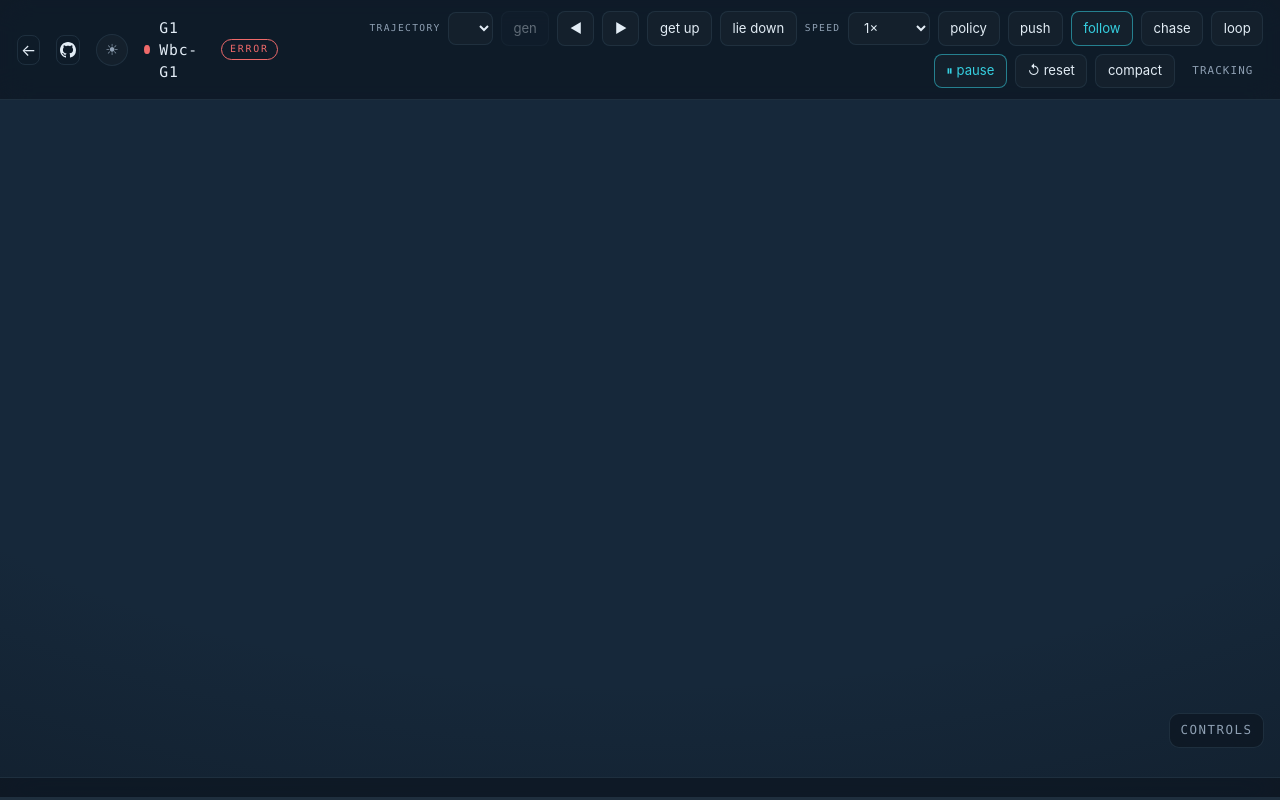
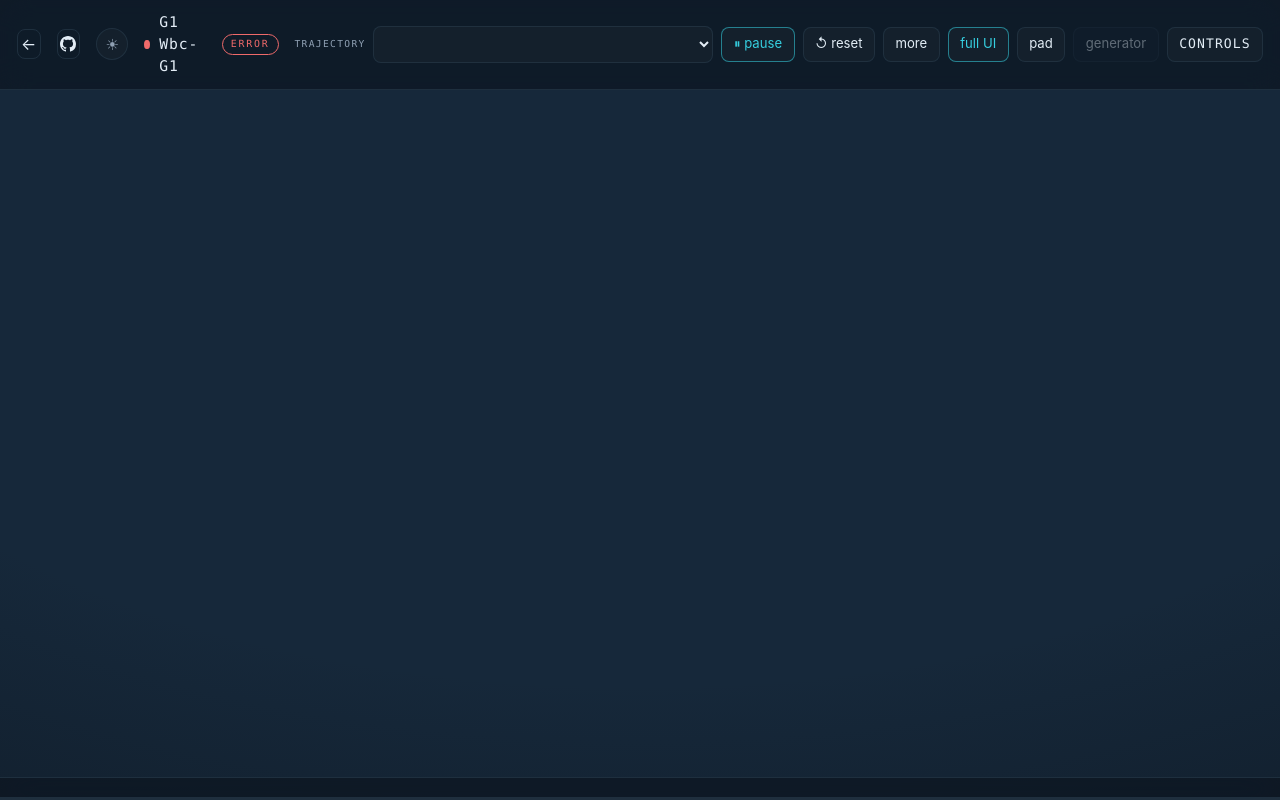
Before and after one commit to wbc-mjlab/wbc-demo, a website built with Vite: page index.html in a window 1280 px wide. Built offline with nearby package versions, Linux system fonts and the light colour scheme; files whose address does not match are found by name; what @mujoco/mujoco, onnxruntime-web would draw is missing.

Commit message:
updated the interface

```diff
--- a/src/live-demo.ts
+++ b/src/live-demo.ts
@@ -51,13 +51,6 @@ function liveHref(params?: URLSearchParams): string {
   return q ? `${import.meta.env.BASE_URL}?${q}` : import.meta.env.BASE_URL;
 }
 
-function trackingHref(params?: URLSearchParams): string {
-  const q = params?.toString();
-  return q
-    ? `${import.meta.env.BASE_URL}tracking.html?${q}`
-    : `${import.meta.env.BASE_URL}tracking.html`;
-}
-
 function githubHref(links?: PolicyLinks): string {
   for (const url of [links?.code, links?.paper]) {
     if (url?.includes('github.com')) return url;
@@ -82,6 +75,24 @@ export function preferMinimalChrome(): boolean {
   return coarse || (narrow && touchPoints) || narrow;
 }
 
+const PAD_PREF_KEY = 'wbc-demo-pad';
+
+/** On-screen stick default: on for mobile, off for desktop; overridable via storage / ?pad=. */
+export function preferMobilePad(): boolean {
+  try {
+    const stored = localStorage.getItem(PAD_PREF_KEY);
+    if (stored === 'on') return true;
+    if (stored === 'off') return false;
+  } catch { /* ignore */ }
+  return preferMinimalChrome();
+}
+
+function savePadPref(on: boolean): void {
+  try {
+    localStorage.setItem(PAD_PREF_KEY, on ? 'on' : 'off');
+  } catch { /* ignore */ }
+}
+
 function renderMessage(root: HTMLElement, title: string, body: string): void {
   root.innerHTML = `
     <p class="back-link"><a href="${galleryHref()}">← All clips</a></p>
@@ -99,6 +110,7 @@ export function bootDemoPage(opts: DemoPageOptions): void {
   const id = params.get('id') ?? getDefaultLivePolicy()?.id;
   const startClip = params.get('clip') ?? undefined;
   const chromeParam = params.get('chrome');
+  const padParam = params.get('pad');
   const entry = id ? getPolicy(id) : undefined;
   if (!entry) {
     renderMessage(root, 'Policy not found',
@@ -128,7 +140,11 @@ export function bootDemoPage(opts: DemoPageOptions): void {
   let chrome: 'full' | 'minimal' =
     chromeParam === 'full' || chromeParam === 'minimal'
       ? chromeParam
-      : preferMinimalChrome() ? 'minimal' : 'full';
+      : 'minimal';
+  const padEnabled =
+    padParam === 'on' ? true
+      : padParam === 'off' ? false
+        : preferMobilePad();
 
   root.classList.remove('page');
   const ui = buildUi(root, {
@@ -136,6 +152,7 @@ export function bootDemoPage(opts: DemoPageOptions): void {
     repoUrl: githubHref(manifest.links),
     kind: opts.kind,
     chrome,
+    padEnabled,
     onChromeChange: (next) => { chrome = next; },
   });
 
@@ -175,17 +192,19 @@ interface BuildUiOpts {
   repoUrl: string;
   kind: DemoPageKind;
   chrome: 'full' | 'minimal';
+  padEnabled: boolean;
   onChromeChange: (chrome: 'full' | 'minimal') => void;
 }
 
 function buildUi(root: HTMLElement, opts: BuildUiOpts) {
   const tracking = opts.kind === 'tracking';
-  const modeLink = tracking
-    ? `<a class="live__mode-link" href="${liveHref(new URLSearchParams(window.location.search))}" title="Open generator demo">gen demo</a>`
-    : `<a class="live__mode-link" href="${trackingHref(new URLSearchParams(window.location.search))}" title="Open tracking / reference mode">tracking</a>`;
+  // Live page: in-page Gen ↔ tracking toggle. Tracking page: link out to Gen demo.
+  const modeControl = tracking
+    ? `<a class="live__mode-link" href="${liveHref(new URLSearchParams(window.location.search))}" title="Open generator demo">generator</a>`
+    : `<button type="button" id="lv-mode-toggle" class="live__btn live__btn--mode" title="Switch mode (G)" aria-pressed="false" disabled>generator</button>`;
 
   root.innerHTML = `
-    <div class="live" id="lv-root" data-state="boot" data-chrome="${opts.chrome}" data-kind="${opts.kind}">
+    <div class="live" id="lv-root" data-state="boot" data-chrome="${opts.chrome}" data-kind="${opts.kind}" data-hud="on">
       <div class="live__stage" id="lv-viewport"></div>
       <div class="live__vignette" aria-hidden="true"></div>
 
@@ -206,7 +225,6 @@ function buildUi(root: HTMLElement, opts: BuildUiOpts) {
           <button type="button" id="lv-next" class="live__btn live__btn--dense" title="Next clip (→)">▶</button>
           <button type="button" id="lv-getup" class="live__btn live__btn--dense" title="Get up from floor (↑)">get up</button>
           <button type="button" id="lv-liedown" class="live__btn live__btn--dense" title="Lie down when idle (↓)">lie down</button>
-          ${tracking ? '' : '<button type="button" id="lv-gen" class="live__btn" title="Generator locomotion (G)" aria-pressed="false" disabled>gen</button>'}
           <label class="live__select live__select--dense"><span>speed</span>
             <select id="lv-speed">
               <option value="0.25">0.25×</option>
@@ -227,7 +245,65 @@ function buildUi(root: HTMLElement, opts: BuildUiOpts) {
             <div class="live__more-body" id="lv-more-body"></div>
           </details>
           <button type="button" id="lv-chrome" class="live__btn live__btn--chrome" title="Toggle compact UI">compact</button>
-          ${modeLink}
+          ${tracking ? '' : '<button type="button" id="lv-pad-toggle" class="live__btn live__btn--pad" title="Toggle on-screen stick / run / crouch">pad</button>'}
+          ${modeControl}
+          <details class="live__keys" id="lv-keys">
+            <summary class="live__keys-toggle" id="lv-keys-summary" title="Controls help (?)">controls</summary>
+            <div class="live__keys-body">
+              <section class="live__keys-pane" id="lv-keys-general" aria-labelledby="lv-keys-general-title">
+                <h3 class="live__keys-heading" id="lv-keys-general-title">General</h3>
+                <table class="live__keys-table">
+                  <tbody>
+                    <tr data-keys-mode="clips"><th scope="row"><kbd>Space</kbd></th><td>Play / pause clip</td></tr>
+                    <tr data-keys-mode="gen"><th scope="row"><kbd>Space</kbd></th><td>Crouch style</td></tr>
+                    <tr><th scope="row"><kbd>R</kbd></th><td>Reset sim pose</td></tr>
+                    <tr><th scope="row"><kbd>F</kbd></th><td>Toggle camera follow</td></tr>
+                    <tr><th scope="row"><kbd>V</kbd></th><td>Toggle chase cam</td></tr>
+                    <tr><th scope="row"><kbd>P</kbd></th><td>Policy on / off</td></tr>
+                    <tr data-keys-mode="live"><th scope="row"><kbd>G</kbd></th><td>Toggle generator ↔ tracking</td></tr>
+                    <tr><th scope="row"><kbd>H</kbd></th><td>Hide / show HUD</td></tr>
+                    <tr><th scope="row"><kbd>?</kbd></th><td>Show / hide this menu</td></tr>
+                    <tr><th scope="row">Drag</th><td>Perturb robot</td></tr>
+                  </tbody>
+                </table>
+              </section>
+
+              <section class="live__keys-pane live__keys-pane--clips" id="lv-keys-clips" aria-labelledby="lv-keys-clips-title">
+                <h3 class="live__keys-heading" id="lv-keys-clips-title">Tracking</h3>
+                <p class="live__keys-note">Policy tracks the selected reference trajectory.</p>
+                <table class="live__keys-table">
+                  <tbody>
+                    <tr><th scope="row"><kbd>←</kbd> <kbd>→</kbd></th><td>Previous / next clip</td></tr>
+                    <tr><th scope="row"><kbd>↑</kbd></th><td>Get up (when down)</td></tr>
+                    <tr><th scope="row"><kbd>↓</kbd></th><td>Lie down (when idle)</td></tr>
+                    <tr><th scope="row">Loop</th><td>Repeat clip when finished</td></tr>
+                    <tr><th scope="row">Trajectory</th><td>Pick a clip from the dropdown</td></tr>
+                  </tbody>
+                </table>
+              </section>
+
+              ${tracking ? '' : `
+              <section class="live__keys-pane live__keys-pane--gen" id="lv-keys-gen" aria-labelledby="lv-keys-gen-title" hidden>
+                <h3 class="live__keys-heading" id="lv-keys-gen-title">
+                  Generator
+                  <span class="live__keys-badge" id="lv-keys-gen-badge">off</span>
+                </h3>
+                <p class="live__keys-note">Locomotion from the generator. Use keys or the on-screen <strong>pad</strong> on touch.</p>
+                <table class="live__keys-table">
+                  <tbody>
+                    <tr><th scope="row"><kbd>W</kbd> <kbd>S</kbd></th><td>Forward / back</td></tr>
+                    <tr><th scope="row"><kbd>Q</kbd> <kbd>E</kbd></th><td>Strafe left / right</td></tr>
+                    <tr><th scope="row"><kbd>A</kbd> <kbd>D</kbd></th><td>Yaw left / right</td></tr>
+                    <tr><th scope="row"><kbd>Shift</kbd></th><td>Run style</td></tr>
+                    <tr><th scope="row"><kbd>Space</kbd></th><td>Crouch style</td></tr>
+                    <tr><th scope="row"><kbd>↓</kbd></th><td>Sit</td></tr>
+                    <tr><th scope="row"><kbd>↑</kbd></th><td>Return to walk / run / crouch</td></tr>
+                    <tr><th scope="row">Pad</th><td>On-screen stick · run · crouch</td></tr>
+                  </tbody>
+                </table>
+              </section>`}
+            </div>
+          </details>
         </div>
       </header>
 
@@ -240,63 +316,10 @@ function buildUi(root: HTMLElement, opts: BuildUiOpts) {
         <div class="live__pad-actions">
           <button type="button" class="live__pad-btn" id="lv-yaw-l" aria-label="Turn left">⟲</button>
           <button type="button" class="live__pad-btn" id="lv-yaw-r" aria-label="Turn right">⟳</button>
-          <button type="button" class="live__pad-btn live__pad-btn--sprint" id="lv-sprint">shift</button>
+          <button type="button" class="live__pad-btn live__pad-btn--sprint" id="lv-sprint">run</button>
           <button type="button" class="live__pad-btn live__pad-btn--crouch" id="lv-crouch">crouch</button>
         </div>
       </div>
-
-      <details class="live__keys" id="lv-keys">
-        <summary class="live__keys-toggle">controls</summary>
-        <div class="live__keys-body">
-          <section class="live__keys-pane" aria-labelledby="lv-keys-general">
-            <h3 class="live__keys-heading" id="lv-keys-general">General</h3>
-            <table class="live__keys-table">
-              <tbody>
-                <tr><th scope="row"><kbd>Space</kbd></th><td>Play / pause clip (crouch in Gen)</td></tr>
-                <tr><th scope="row"><kbd>R</kbd></th><td>Reset sim pose</td></tr>
-                <tr><th scope="row"><kbd>F</kbd></th><td>Toggle camera follow</td></tr>
-                <tr><th scope="row"><kbd>V</kbd></th><td>Toggle chase cam</td></tr>
-                <tr><th scope="row"><kbd>P</kbd></th><td>Policy on / off</td></tr>
-                <tr><th scope="row"><kbd>?</kbd></th><td>Show / hide this panel</td></tr>
-                <tr><th scope="row">Drag</th><td>Perturb robot</td></tr>
-              </tbody>
-            </table>
-          </section>
-
-          <section class="live__keys-pane" aria-labelledby="lv-keys-clips">
-            <h3 class="live__keys-heading" id="lv-keys-clips">Clips / tracking</h3>
-            <table class="live__keys-table">
-              <tbody>
-                <tr><th scope="row"><kbd>←</kbd> <kbd>→</kbd></th><td>Previous / next clip</td></tr>
-                <tr><th scope="row"><kbd>↑</kbd></th><td>Get up (when down)</td></tr>
-                <tr><th scope="row"><kbd>↓</kbd></th><td>Lie down (when idle)</td></tr>
-                <tr><th scope="row">Loop</th><td>Repeat clip when finished</td></tr>
-              </tbody>
-            </table>
-          </section>
-
-          ${tracking ? '' : `
-          <section class="live__keys-pane live__keys-pane--gen" id="lv-keys-gen" aria-labelledby="lv-keys-gen-title">
-            <h3 class="live__keys-heading" id="lv-keys-gen-title">
-              Generator
-              <span class="live__keys-badge" id="lv-keys-gen-badge">off</span>
-            </h3>
-            <p class="live__keys-note">Generator starts on by default. Press <kbd>G</kbd> or <strong>clips</strong> to leave. On touch devices use the on-screen stick.</p>
-            <table class="live__keys-table">
-              <tbody>
-                <tr><th scope="row"><kbd>G</kbd></th><td>Toggle Gen ↔ clips</td></tr>
-                <tr><th scope="row"><kbd>W</kbd> <kbd>S</kbd></th><td>Forward / back</td></tr>
-                <tr><th scope="row"><kbd>Q</kbd> <kbd>E</kbd></th><td>Strafe left / right</td></tr>
-                <tr><th scope="row"><kbd>A</kbd> <kbd>D</kbd></th><td>Yaw left / right</td></tr>
-                <tr><th scope="row"><kbd>Shift</kbd></th><td>Sprint / run style</td></tr>
-                <tr><th scope="row"><kbd>Space</kbd></th><td>Crouch style</td></tr>
-                <tr><th scope="row"><kbd>↓</kbd></th><td>Sit</td></tr>
-                <tr><th scope="row"><kbd>↑</kbd></th><td>Return to walk / run / crouch</td></tr>
-              </tbody>
-            </table>
-          </section>`}
-        </div>
-      </details>
 
       <footer class="live__telemetry" id="lv-metrics"></footer>
       <div class="live__progress" aria-hidden="true"><span id="lv-progress"></span></div>
@@ -314,7 +337,7 @@ function buildUi(root: HTMLElement, opts: BuildUiOpts) {
   const nextEl = $<HTMLButtonElement>('#lv-next');
   const getupEl = $<HTMLButtonElement>('#lv-getup');
   const liedownEl = $<HTMLButtonElement>('#lv-liedown');
-  const genEl = tracking ? null : $<HTMLButtonElement>('#lv-gen');
+  const genEl = tracking ? null : $<HTMLButtonElement>('#lv-mode-toggle');
   const speedEl = $<HTMLSelectElement>('#lv-speed');
   const modeEl = $<HTMLButtonElement>('#lv-mode');
   const pushEl = $<HTMLButtonElement>('#lv-push');
@@ -324,9 +347,12 @@ function buildUi(root: HTMLElement, opts: BuildUiOpts) {
   const playEl = $<HTMLButtonElement>('#lv-play');
   const resetEl = $<HTMLButtonElement>('#lv-reset');
   const chromeEl = $<HTMLButtonElement>('#lv-chrome');
+  const padToggleEl = tracking ? null : $<HTMLButtonElement>('#lv-pad-toggle');
   const moreEl = $<HTMLDetailsElement>('#lv-more');
   const moreBody = $<HTMLElement>('#lv-more-body');
   const keysEl = $<HTMLDetailsElement>('#lv-keys');
+  const keysSummaryEl = $<HTMLElement>('#lv-keys-summary');
+  const clipsPaneEl = $<HTMLElement>('#lv-keys-clips');
   const genPaneEl = tracking ? null : $<HTMLElement>('#lv-keys-gen');
   const genBadgeEl = tracking ? null : $<HTMLElement>('#lv-keys-gen-badge');
   const padEl = $<HTMLElement>('#lv-pad');
@@ -363,6 +389,7 @@ function buildUi(root: HTMLElement, opts: BuildUiOpts) {
   let mode: EngineMode = 'policy';
   let refSource: RefSource = tracking ? 'clips' : 'clips';
   let chrome: 'full' | 'minimal' = opts.chrome;
+  let padEnabled = opts.padEnabled;
   let notifyTeleop: (() => void) | undefined;
 
   const pad = {
@@ -383,12 +410,29 @@ function buildUi(root: HTMLElement, opts: BuildUiOpts) {
     syncPadVisibility();
   }
 
+  function setPadEnabled(on: boolean): void {
+    padEnabled = on;
+    savePadPref(on);
+    if (padToggleEl) {
+      padToggleEl.setAttribute('aria-pressed', String(on));
+      padToggleEl.textContent = on ? 'pad on' : 'pad';
+      padToggleEl.title = on
+        ? 'Hide on-screen stick / run / crouch'
+        : 'Show on-screen stick / run / crouch';
+    }
+    syncPadVisibility();
+  }
+
   function syncPadVisibility(): void {
-    const show = !tracking && refSource === 'gen' && (chrome === 'minimal' || preferMinimalChrome());
+    const show = !tracking && padEnabled && refSource === 'gen';
     const wasShown = !padEl.hidden;
     padEl.hidden = !show;
     padEl.setAttribute('aria-hidden', String(!show));
     rootEl.dataset.pad = show ? 'on' : 'off';
+    if (padToggleEl) {
+      // Toggle stays available once Gen assets exist; stick only draws while Gen is active.
+      padToggleEl.disabled = latest != null && latest.genAvailable === false;
+    }
     if (!show && wasShown) {
       pad.forward = 0;
       pad.strafe = 0;
@@ -417,25 +461,57 @@ function buildUi(root: HTMLElement, opts: BuildUiOpts) {
     stateEl.textContent = label;
   }
 
+  function syncKeysHelp(): void {
+    const genOn = !tracking && refSource === 'gen';
+    rootEl.dataset.ref = genOn ? 'gen' : 'clips';
+    keysSummaryEl.textContent = 'controls';
+    clipsPaneEl.hidden = genOn;
+    if (genPaneEl) {
+      genPaneEl.hidden = !genOn;
+      genPaneEl.dataset.active = genOn ? 'true' : 'false';
+    }
+    for (const row of rootEl.querySelectorAll<HTMLElement>('[data-keys-mode]')) {
+      const m = row.dataset.keysMode;
+      if (m === 'gen') row.hidden = !genOn;
+      else if (m === 'clips') row.hidden = genOn;
+      else if (m === 'live') row.hidden = tracking;
+    }
+  }
+
   function syncGenButton(): void {
-    if (!genEl) return;
+    if (!genEl) {
+      syncKeysHelp();
+      syncPadVisibility();
+      return;
+    }
     const avail = latest?.genAvailable === true;
     const down = latest != null && !latest.robotIsUp;
     genEl.disabled = !avail || (down && refSource !== 'gen');
     genEl.setAttribute('aria-pressed', String(refSource === 'gen'));
     genEl.classList.toggle('live__btn--warn', refSource === 'gen');
-    genEl.textContent = refSource === 'gen' ? 'clips' : 'gen';
+    // Label is the mode you switch *to*.
+    genEl.textContent = refSource === 'gen' ? 'tracking' : 'generator';
     genEl.title = refSource === 'gen'
-      ? 'Leave Generator → clips (G)'
-      : 'Enter Generator locomotion (G)';
+      ? 'Switch to tracking / clips (G)'
+      : 'Switch to generator locomotion (G)';
 
     const genOn = refSource === 'gen';
-    if (genPaneEl) genPaneEl.dataset.active = genOn ? 'true' : 'false';
     if (genBadgeEl) {
       genBadgeEl.textContent = !avail ? 'n/a' : genOn ? 'on' : 'off';
       genBadgeEl.dataset.tone = !avail ? 'muted' : genOn ? 'on' : 'off';
     }
+    syncKeysHelp();
     syncPadVisibility();
+  }
+
+  let hudVisible = true;
+  function setHudVisible(on: boolean): void {
+    hudVisible = on;
+    rootEl.dataset.hud = on ? 'on' : 'off';
+    if (!on) {
+      keysEl.open = false;
+      moreEl.open = false;
+    }
   }
 
   chromeEl.textContent = chrome === 'minimal' ? 'full UI' : 'compact';
@@ -443,6 +519,18 @@ function buildUi(root: HTMLElement, opts: BuildUiOpts) {
   chromeEl.addEventListener('click', () => {
     setChrome(chrome === 'minimal' ? 'full' : 'minimal');
   });
+  if (padToggleEl) {
+    setPadEnabled(padEnabled);
+    padToggleEl.addEventListener('click', () => setPadEnabled(!padEnabled));
+  }
+  // One topbar dropdown open at a time.
+  keysEl.addEventListener('toggle', () => {
+    if (keysEl.open) moreEl.open = false;
+  });
+  moreEl.addEventListener('toggle', () => {
+    if (moreEl.open) keysEl.open = false;
+  });
+  syncKeysHelp();
 
   return {
     viewport,
@@ -705,6 +793,10 @@ function buildUi(root: HTMLElement, opts: BuildUiOpts) {
             if (chasing) following = true;
             syncChaseButton();
             break;
+          case 'KeyH':
+            e.preventDefault();
+            setHudVisible(!hudVisible);
+            break;
           case 'KeyP':
             e.preventDefault();
             mode = mode === 'policy' ? 'open-loop' : 'policy';
--- a/src/styles/live.css
+++ b/src/styles/live.css
@@ -251,53 +251,63 @@
   color: var(--color-accent);
 }
 
-/* ---- Keyboard controls panel ------------------------------------------- */
+/* ---- Controls help dropdown (topbar) ------------------------------------ */
 .live__keys {
+  position: relative;
+  z-index: 3;
+  font-family: var(--font-mono);
+  font-size: 0.78rem;
+  color: var(--color-text);
+}
+.live__keys-toggle {
+  list-style: none;
+  cursor: pointer;
+  font: inherit;
+  font-size: 0.82rem;
+  letter-spacing: 0.08em;
+  text-transform: uppercase;
+  color: var(--color-text);
+  background: color-mix(in srgb, var(--color-surface) 78%, transparent);
+  border: 1px solid var(--hairline);
+  border-radius: 8px;
+  padding: 0.4rem 0.72rem;
+  user-select: none;
+  white-space: nowrap;
+}
+.live__keys-toggle::-webkit-details-marker { display: none; }
+.live__keys[open] .live__keys-toggle {
+  border-color: var(--color-accent);
+  color: var(--color-accent);
+}
+.live__keys-body {
   position: absolute;
-  right: 1rem;
-  bottom: 3.25rem;
-  z-index: 2;
-  max-width: min(20rem, calc(100vw - 2rem));
-  max-height: min(70vh, 36rem);
+  right: 0;
+  top: calc(100% + 0.35rem);
+  z-index: 5;
+  display: flex;
+  flex-direction: column;
+  gap: 0.55rem;
+  width: min(24rem, calc(100vw - 1.25rem));
+  max-height: min(55vh, 28rem);
   overflow: auto;
+  padding: 0.55rem;
   border: 1px solid var(--hairline);
   border-radius: var(--radius);
   background: var(--hud-bg);
   -webkit-backdrop-filter: blur(16px) saturate(1.25);
   backdrop-filter: blur(16px) saturate(1.25);
-  font-family: var(--font-mono);
-  font-size: 0.78rem;
-  color: var(--color-text);
-}
-.live__keys-toggle {
-  cursor: pointer;
-  list-style: none;
-  padding: 0.45rem 0.65rem;
-  letter-spacing: 0.12em;
-  text-transform: uppercase;
-  color: var(--color-text-muted);
-  user-select: none;
-}
-.live__keys-toggle::-webkit-details-marker { display: none; }
-.live__keys[open] .live__keys-toggle {
-  border-bottom: 1px solid var(--hairline);
-  color: var(--color-accent);
-  position: sticky;
-  top: 0;
-  background: var(--hud-bg);
-  z-index: 1;
-}
-.live__keys-body {
-  display: flex;
-  flex-direction: column;
-  gap: 0.55rem;
-  padding: 0.55rem 0.55rem 0.65rem;
+  box-sizing: border-box;
 }
 .live__keys-pane {
   border: 1px solid color-mix(in srgb, var(--hairline) 80%, transparent);
   border-radius: 8px;
   background: color-mix(in srgb, var(--color-surface) 35%, transparent);
   overflow: hidden;
+  min-width: 0;
+}
+.live__keys-pane[hidden],
+.live__keys-table tr[hidden] {
+  display: none !important;
 }
 .live__keys-pane--gen {
   border-color: color-mix(in srgb, var(--color-amber) 28%, var(--hairline));
@@ -348,8 +358,10 @@
   margin: 0;
   padding: 0.4rem 0.55rem 0.15rem;
   font-size: 0.7rem;
-  line-height: 1.35;
+  line-height: 1.4;
   color: var(--color-text-muted);
+  overflow-wrap: anywhere;
+  word-break: break-word;
 }
 .live__keys-note strong {
   color: var(--color-text);
@@ -357,19 +369,27 @@
 }
 .live__keys-table {
   width: 100%;
+  table-layout: fixed;
   border-collapse: collapse;
 }
 .live__keys-table th,
 .live__keys-table td {
-  padding: 0.32rem 0.55rem;
+  padding: 0.35rem 0.55rem;
   text-align: left;
   vertical-align: top;
+  line-height: 1.35;
 }
 .live__keys-table th {
-  white-space: nowrap;
+  width: 34%;
+  white-space: normal;
   color: var(--color-text-muted);
   font-weight: 500;
-  width: 42%;
+}
+.live__keys-table td {
+  width: 66%;
+  overflow-wrap: anywhere;
+  word-break: break-word;
+  hyphens: auto;
 }
 .live__keys-table tr + tr th,
 .live__keys-table tr + tr td {
@@ -379,6 +399,7 @@
 .live__keys-note kbd {
   display: inline-block;
   min-width: 1.35rem;
+  margin: 0.05rem 0.08rem 0.05rem 0;
   padding: 0.08rem 0.35rem;
   border: 1px solid var(--hairline);
   border-radius: 4px;
@@ -387,6 +408,7 @@
   font-size: 0.72rem;
   text-align: center;
   color: var(--color-text);
+  white-space: nowrap;
 }
 
 /* ---- Telemetry readouts -------------------------------------------------- */
@@ -456,6 +478,10 @@
   color: var(--color-accent);
   border-color: var(--hairline);
 }
+.live__btn--mode[aria-pressed="true"] {
+  border-color: color-mix(in srgb, var(--color-amber) 60%, transparent);
+  color: var(--color-amber);
+}
 
 /* ---- Compact "more" menu (minimal chrome) ------------------------------- */
 .live__more {
@@ -496,7 +522,8 @@
   -webkit-backdrop-filter: blur(16px) saturate(1.25);
   backdrop-filter: blur(16px) saturate(1.25);
 }
-.live__btn--chrome[aria-pressed="true"] {
+.live__btn--chrome[aria-pressed="true"],
+.live__btn--pad[aria-pressed="true"] {
   border-color: color-mix(in srgb, var(--color-accent) 55%, transparent);
   color: var(--color-accent);
 }
@@ -605,8 +632,13 @@
   grid-column: 1 / -1;
 }
 
-.live[data-pad="on"] .live__telemetry {
-  padding-bottom: 0.4rem;
+.live[data-hud="off"] .live__topbar,
+.live[data-hud="off"] .live__telemetry,
+.live[data-hud="off"] .live__progress {
+  display: none !important;
+}
+.live[data-hud="off"] .live__pad {
+  bottom: 1rem;
 }
 
 /* ---- Responsive: stack the bar on narrow screens ------------------------- */
@@ -621,12 +653,6 @@
     flex-basis: 100%;
   }
   .live__controls { order: 2; }
-  .live__keys {
-    right: 0.75rem;
-    bottom: auto;
-    top: 4.5rem;
-    max-width: calc(100vw - 1.5rem);
-  }
   .live__telemetry {
     gap: 0.25rem 1.1rem;
     padding: 0.55rem 0.75rem;
```
Also changed, not shown: README.md.
